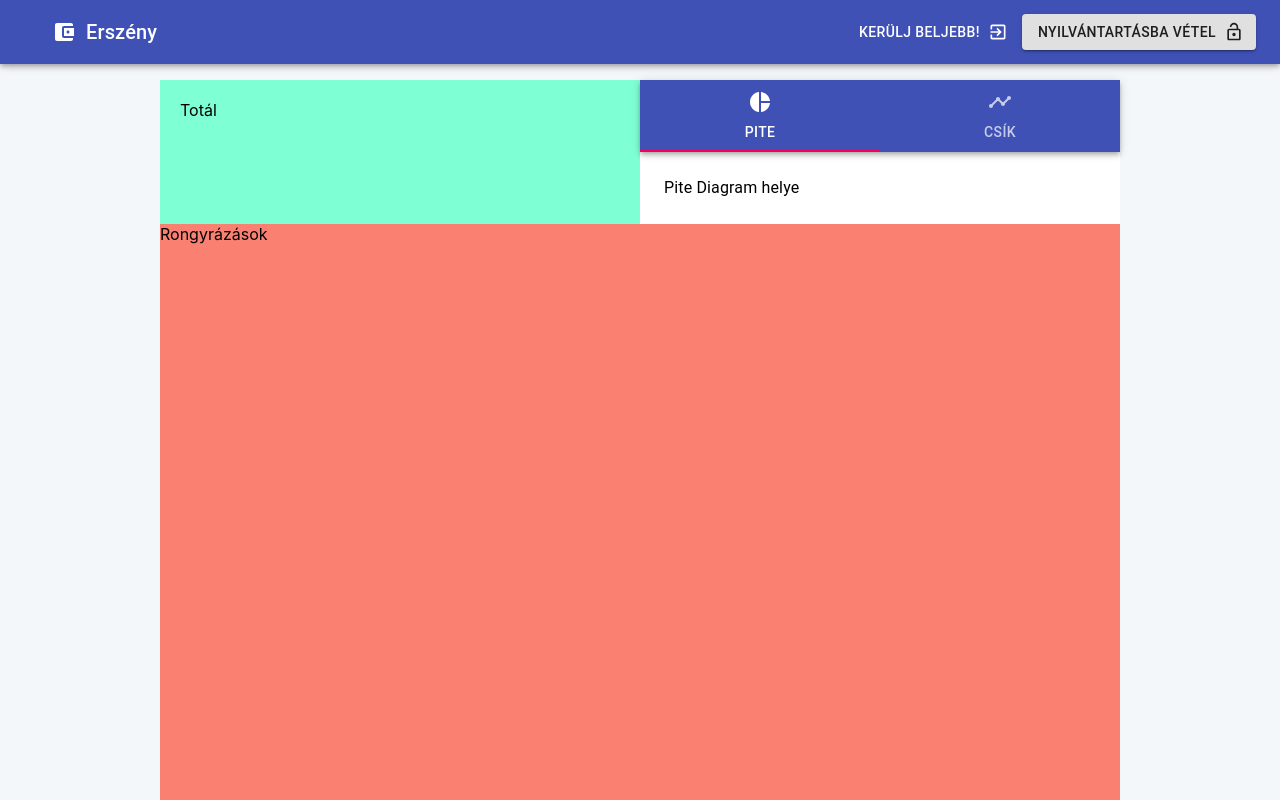
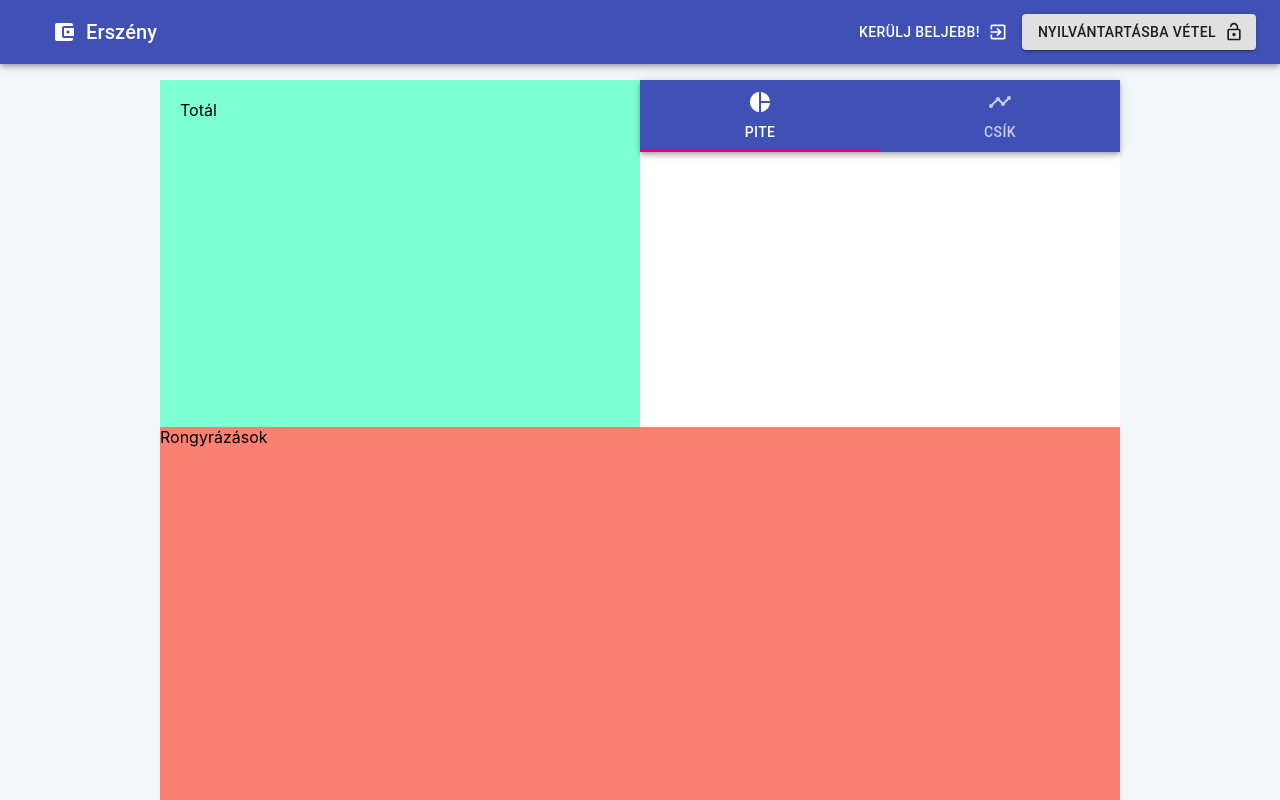
Before and after one commit to nemethricsi/emerald-fedex-frontend, a React (Create React App) app: page / in a window 1280 px wide. Shown: the top 800 px of the page. Built offline with nearby package versions, Linux system fonts and the light colour scheme.

Commit message:
add initial state of pie chart

```diff
--- a/package.json
+++ b/package.json
@@ -7,6 +7,7 @@
     "@material-ui/core": "^4.5.1",
     "@material-ui/icons": "^4.5.1",
     "@material-ui/pickers": "^3.2.7",
+    "@nivo/api": "^0.59.3",
     "date-fns": "^2.6.0",
     "react": "^16.11.0",
     "react-dom": "^16.11.0",
--- a/src/App.js
+++ b/src/App.js
@@ -2,6 +2,7 @@ import React from 'react';
 import './App.css';
 import TabPanel from './components/Tab';
 import Navbar from './components/Navbar';
+import MyResponsivePie from './components/Pite';
 
 function App() {
   return (
--- /dev/null
+++ b/src/components/Pite/index.js
@@ -0,0 +1 @@
+console.log('pite');
--- a/src/components/Tab/index.js
+++ b/src/components/Tab/index.js
@@ -8,6 +8,7 @@ import Typography from '@material-ui/core/Typography';
 import Box from '@material-ui/core/Box';
 import PieChartIcon from '@material-ui/icons/PieChart';
 import TimelineIcon from '@material-ui/icons/Timeline';
+import { ResponsivePie } from '@nivo/pie';
 
 function TabPanel(props) {
   const { children, value, index, ...other } = props;
@@ -62,10 +63,10 @@ export default function SimpleTabs() {
           <Tab icon={<TimelineIcon />} label="Csík" {...a11yProps(1)} />
         </Tabs>
       </AppBar>
-      <TabPanel value={value} index={0}>
-        Pite Diagram helye
+      <TabPanel style={{ height: '275px' }} value={value} index={0}>
+        <ResponsivePie />
       </TabPanel>
-      <TabPanel value={value} index={1}>
+      <TabPanel style={{ height: '275px' }} value={value} index={1}>
         Csík diagram helye
       </TabPanel>
     </div>
```
Also changed, not shown: 1 other file (tests, documents, lock files or other folders).
